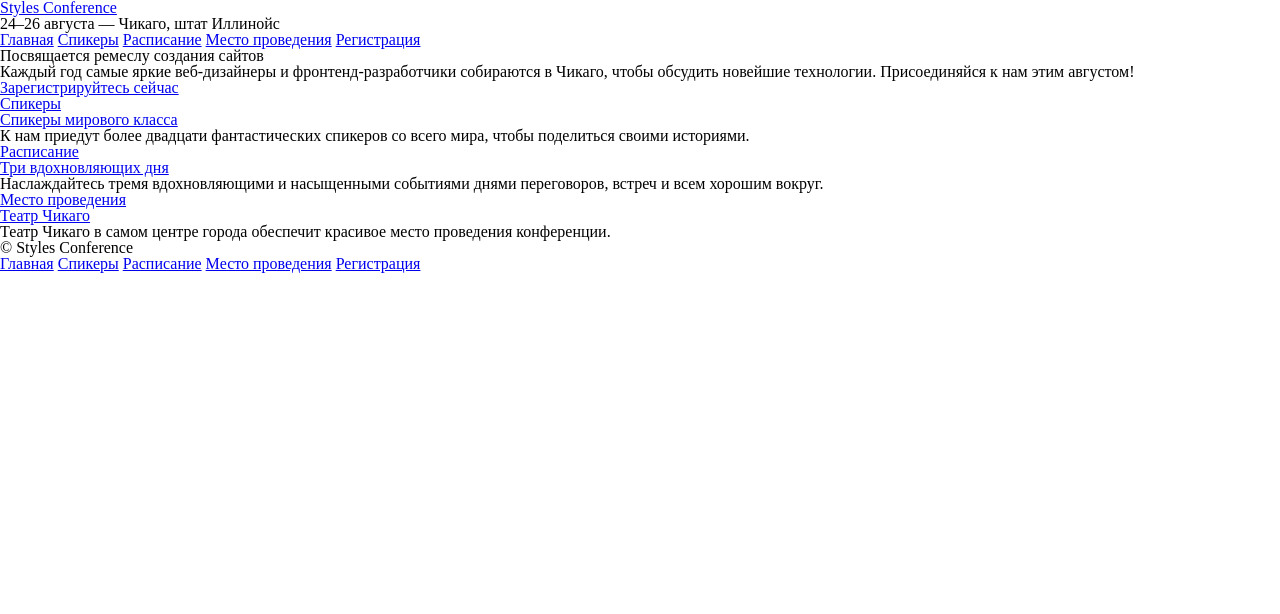
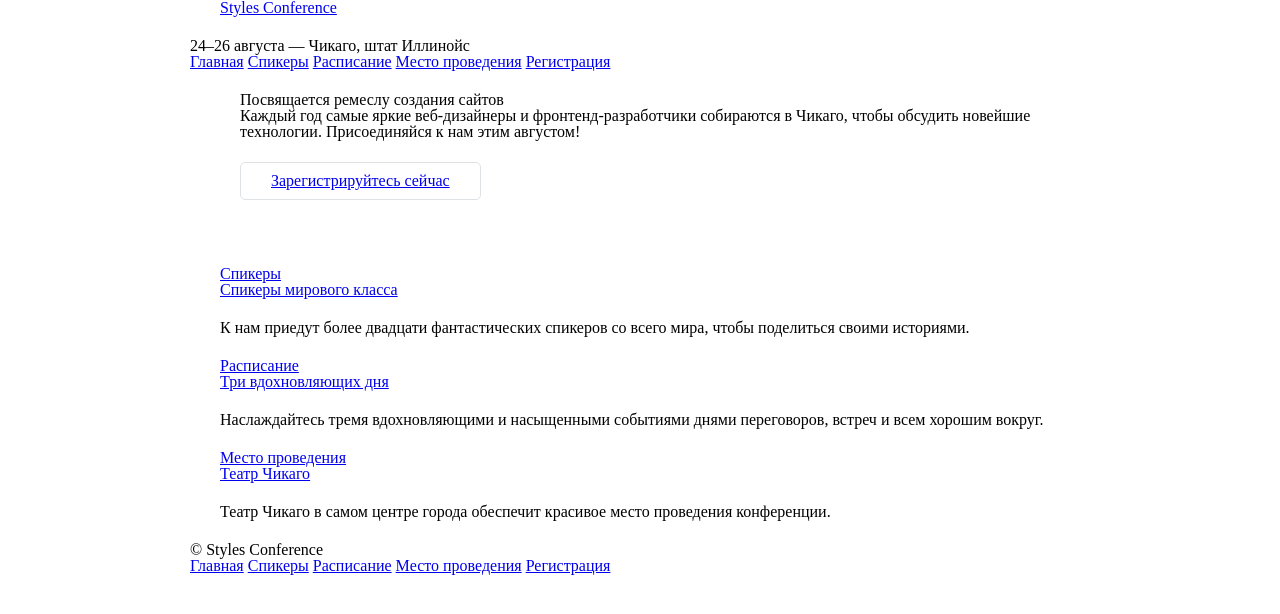
Before and after one commit to c3rb1n/styles-conference, a plain HTML site: page index.html in a window 1280 px wide. Drawn offline with Linux system fonts and the light colour scheme.

Commit message:
added markup for lesson-4

```diff
--- a/index.html
+++ b/index.html
@@ -1,18 +1,20 @@
-<!DOCTYPE html>
+<!doctype html>
 <html lang="ru">
     <head>
-        <meta charset="UTF-8"/>
-        <meta name="viewport" content="width=device-width, initial-scale=1.0"/>
-        <meta name="author" content="c3rb1n"/>
-        <meta name="description" content="Styles Conference main page"/>
+        <meta charset="UTF-8" />
+        <meta name="viewport" content="width=device-width, initial-scale=1.0" />
+        <meta name="author" content="c3rb1n" />
+        <meta name="description" content="Styles Conference main page" />
         <title>Styles Conference</title>
-        <link rel="stylesheet" href="styles/style.css"/>
+        <link rel="stylesheet" href="styles/style.css" />
     </head>
     <body>
-        <header>
-            <h1>
-                <a href="index.html">Styles Conference</a>
-            </h1>
+        <header class="container">
+            <section class="container">
+                <h1>
+                    <a href="index.html">Styles Conference</a>
+                </h1>
+            </section>
             <h2>24&ndash;26 августа &mdash; Чикаго, штат Иллинойс</h2>
             <nav>
                 <a href="index.html">Главная</a>
@@ -22,46 +24,44 @@
                 <a href="register.html">Регистрация</a>
             </nav>
         </header>
-        <section>
+        <section class="hero container">
             <h2>Посвящается ремеслу создания сайтов</h2>
             <p>
-                Каждый год самые яркие веб-дизайнеры и фронтенд-разработчики собираются в Чикаго,
-                чтобы обсудить новейшие технологии. Присоединяйся к нам этим августом!
+                Каждый год самые яркие веб-дизайнеры и фронтенд-разработчики собираются в Чикаго, чтобы обсудить
+                новейшие технологии. Присоединяйся к нам этим августом!
             </p>
-            <a href="register.html">Зарегистрируйтесь сейчас</a>
+            <a class="btn btn-alt" href="register.html">Зарегистрируйтесь сейчас</a>
         </section>
-        <section>
-            <section>
+        <section class="container">
+            <section class="container">
                 <a href="speakers.html">
                     <h2>Спикеры</h2>
                     <h3>Спикеры мирового класса</h3>
                 </a>
                 <p>
-                    К нам приедут более двадцати фантастических спикеров со всего мира,
-                    чтобы поделиться своими историями.
+                    К нам приедут более двадцати фантастических спикеров со всего мира, чтобы поделиться своими
+                    историями.
                 </p>
             </section>
-            <section>
+            <section class="container">
                 <a href="schedule.html">
                     <h2>Расписание</h2>
                     <h3>Три вдохновляющих дня</h3>
                 </a>
                 <p>
-                    Наслаждайтесь тремя вдохновляющими и насыщенными событиями днями переговоров,
-                    встреч и всем хорошим вокруг.
+                    Наслаждайтесь тремя вдохновляющими и насыщенными событиями днями переговоров, встреч и всем хорошим
+                    вокруг.
                 </p>
             </section>
-            <section>
+            <section class="container">
                 <a href="venue.html">
                     <h2>Место проведения</h2>
                     <h3>Театр Чикаго</h3>
                 </a>
-                <p>
-                    Театр Чикаго в самом центре города обеспечит красивое место проведения конференции.
-                </p>
+                <p>Театр Чикаго в самом центре города обеспечит красивое место проведения конференции.</p>
             </section>
         </section>
-        <footer>
+        <footer class="container">
             <small>&copy; Styles Conference</small>
             <nav>
                 <a href="index.html">Главная</a>
--- a/styles/style.css
+++ b/styles/style.css
@@ -1 +1,54 @@
 @import 'reset.css';
+
+/*
+  ========================================
+  Сетка
+  ========================================
+*/
+
+* {
+    box-sizing: border-box;
+}
+
+.container {
+    width: 960px;
+    padding: 0 30px;
+    margin: 0 auto;
+}
+
+/*
+  ========================================
+  Типографика
+  ========================================
+*/
+
+h1, h3, h4, h5, p {
+    margin-bottom: 22px;
+}
+
+/*
+  ========================================
+  Кнопки
+  ========================================
+*/
+
+.btn {
+    border-radius: 5px;
+    display: inline-block;
+    margin: 0;
+}
+
+.btn-alt {
+    border: 1px solid #dfe2e5;
+    padding: 10px 30px;
+}
+
+/*
+  ========================================
+  Главная страница
+  ========================================
+*/
+
+.hero {
+    padding: 22px 80px 66px;
+}
```
Also changed, not shown: register.html (+13 -11 lines), schedule.html (+13 -11 lines), speakers.html (+13 -11 lines), venue.html (+13 -11 lines).
